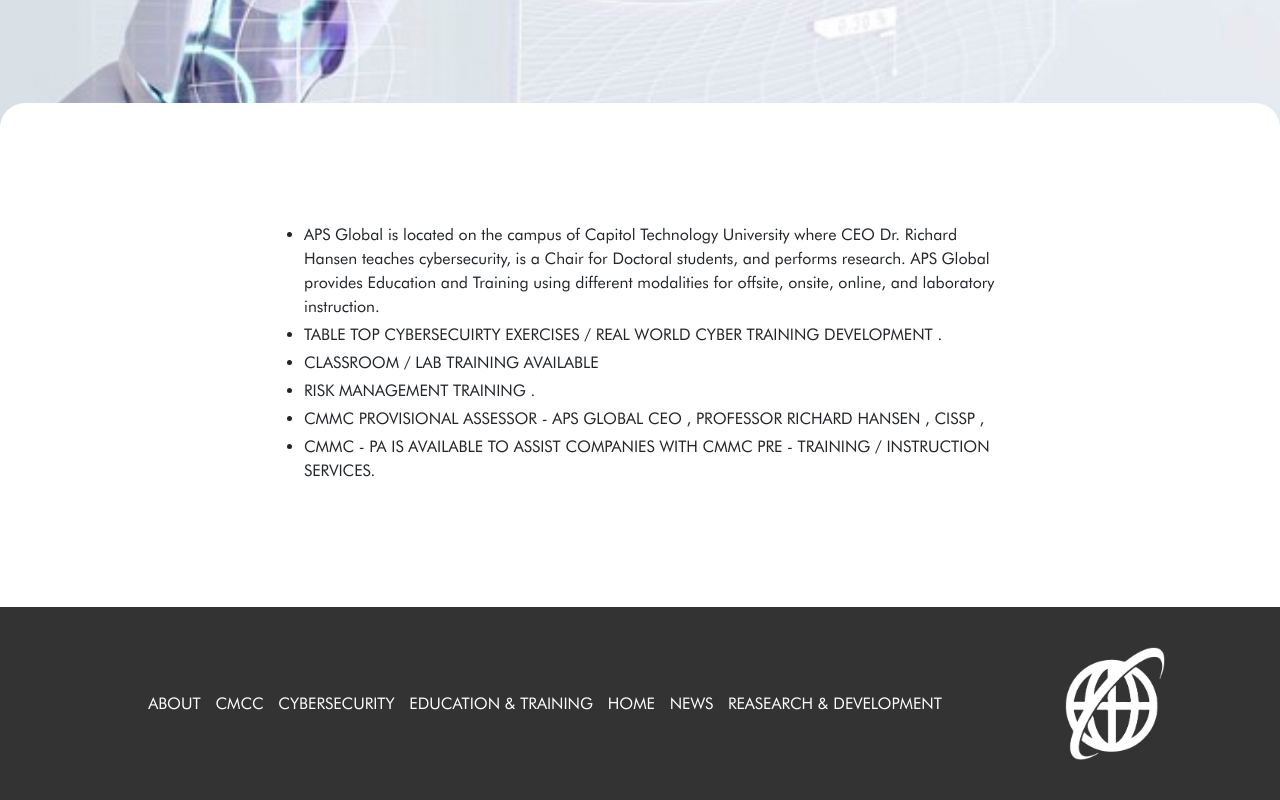
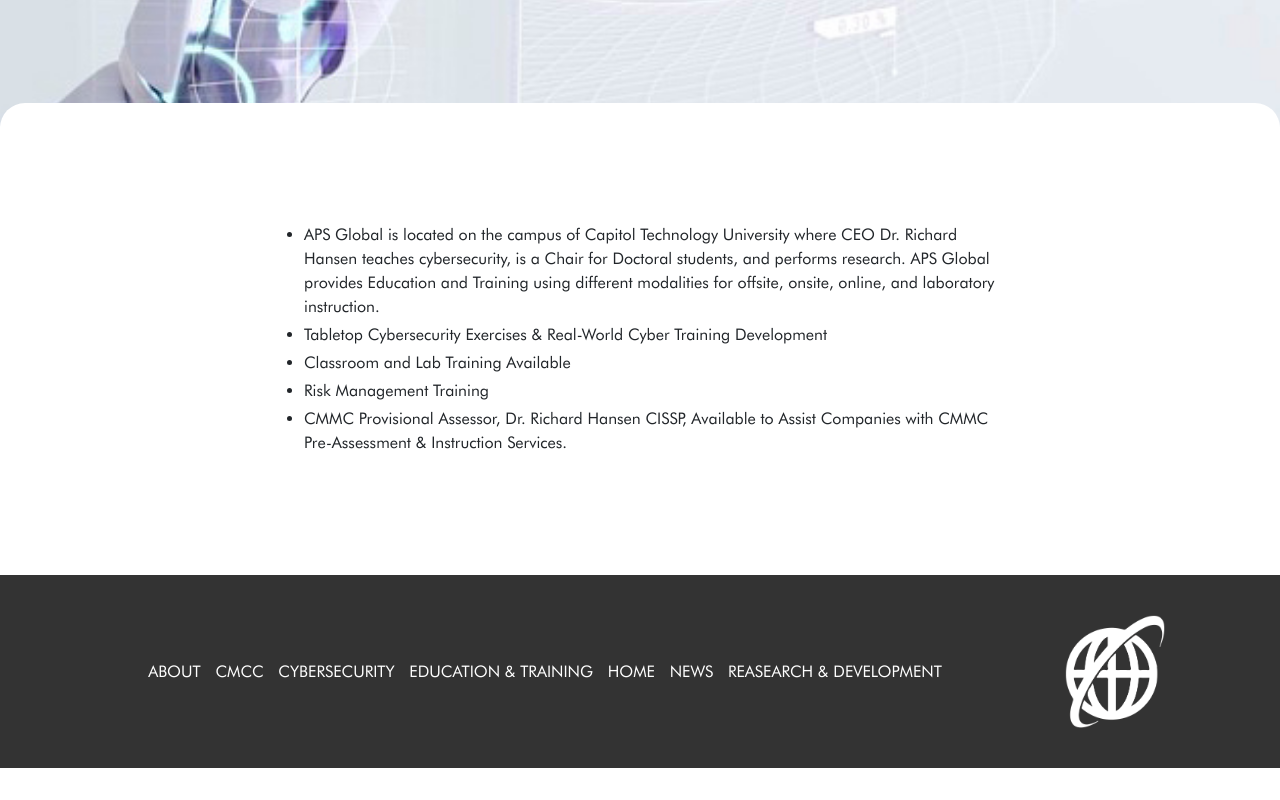
Before and after one commit to Sarker-Rajib/APS-Global, a plain HTML site: page education-training-page.html in a window 1280 px wide. Shown: the part 637-1437 px from the top of the page. After the commit the page ends 1405 px from the top, so only its background shows below. Drawn offline with Linux system fonts and the light colour scheme; files whose address does not match are found by name.

Commit message:
text mdified

```diff
--- a/education-training-page.html
+++ b/education-training-page.html
@@ -62,11 +62,10 @@
         <div class="col-md-10 col-xl-8">
           <ul class="py-2 py-md-3 py-lg-4">
             <li class="mb-md-1">APS Global is located on the campus of Capitol Technology University where CEO Dr. Richard Hansen teaches cybersecurity, is a Chair for Doctoral students, and performs research. APS Global provides Education and Training using different modalities for offsite, onsite, online, and laboratory instruction. </li>
-            <li class="mb-md-1">TABLE TOP CYBERSECUIRTY EXERCISES / REAL WORLD CYBER TRAINING DEVELOPMENT . </li>
-            <li class="mb-md-1"> CLASSROOM / LAB TRAINING AVAILABLE</li>
-            <li class="mb-md-1">RISK MANAGEMENT TRAINING .</li>
-            <li class="mb-md-1"> CMMC PROVISIONAL ASSESSOR - APS GLOBAL CEO , PROFESSOR RICHARD HANSEN , CISSP , </li>
-            <li class="mb-md-1">CMMC - PA IS AVAILABLE TO ASSIST COMPANIES WITH CMMC PRE - TRAINING / INSTRUCTION SERVICES.</li>
+            <li class="mb-md-1">Tabletop Cybersecurity Exercises & Real-World Cyber Training Development </li>
+            <li class="mb-md-1">Classroom and Lab Training Available</li>
+            <li class="mb-md-1">Risk Management Training</li>
+            <li>CMMC Provisional Assessor, Dr. Richard Hansen CISSP, Available to Assist Companies with CMMC Pre-Assessment & Instruction Services.</li>
          </ul>
         </div>
       </div>
```
